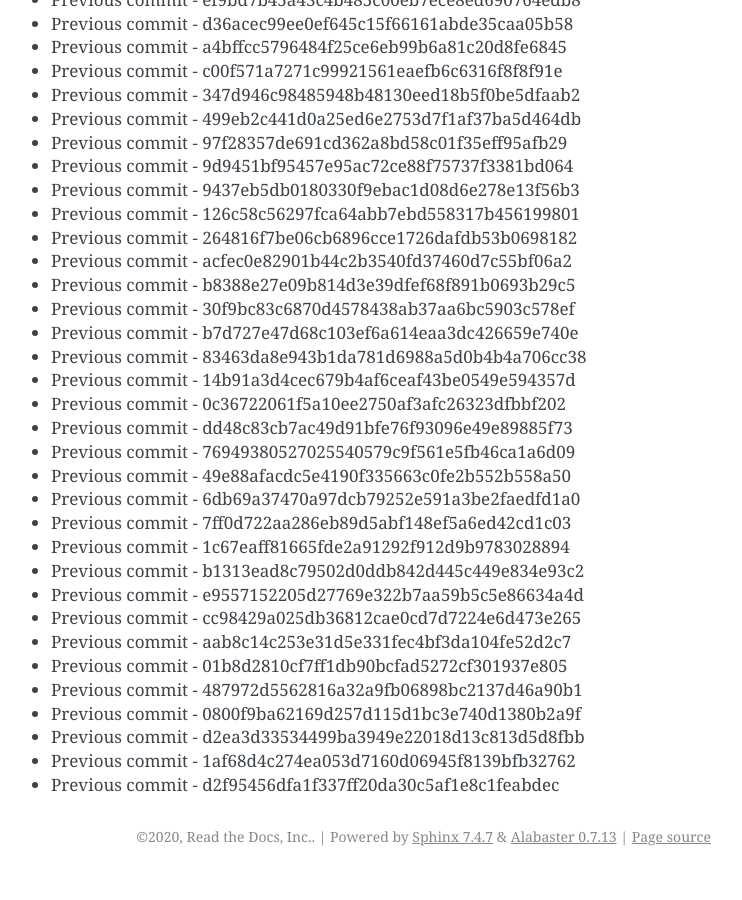
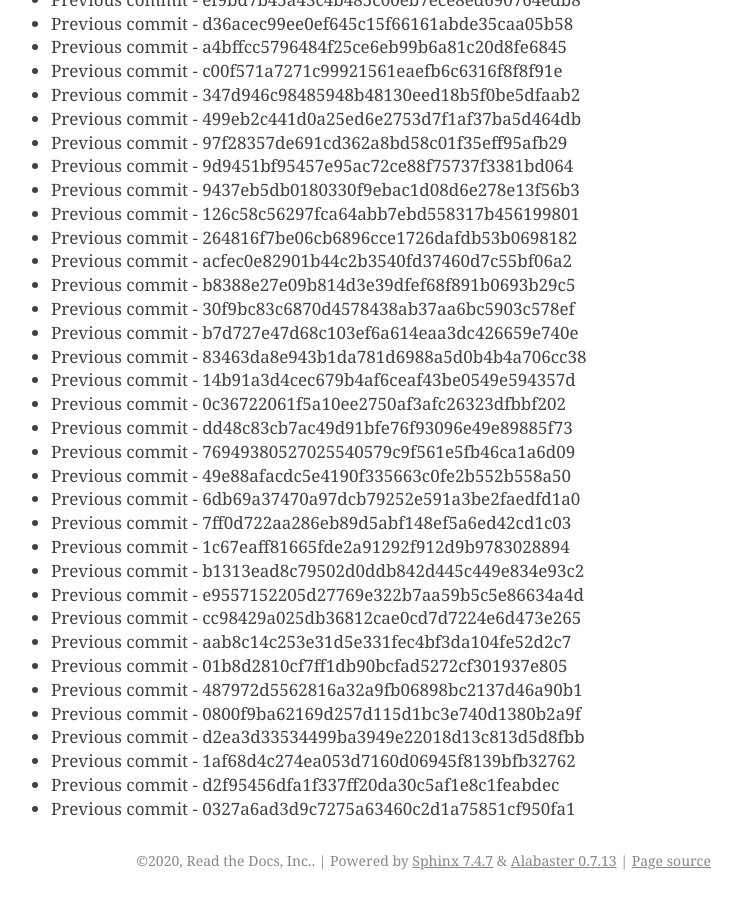
Before and after one commit to readthedocs/rtd-git-stresstest, a Sphinx documentation site: the page built from docs/updates.rst, in a window 1280 px wide and 900 px high, scrolled down 15981 px. Shown: the whole window, without its empty margins (399-1141 px from the left). Built offline with Sphinx 7.4.7, drawn with Linux system fonts in a browser that asks for light colours; before the commit the page ends 16857 px from its top, so only the background shows below that.

Commit message:
Generating commit from previous: 0327a6ad3d9c7275a63460c2d1a75851cf950fa1

```diff
--- a/docs/updates.rst
+++ b/docs/updates.rst
@@ -703,3 +703,4 @@ It can be tested for any performance characteristics.
 * Previous commit - d2ea3d33534499ba3949e22018d13c813d5d8fbb
 * Previous commit - 1af68d4c274ea053d7160d06945f8139bfb32762
 * Previous commit - d2f95456dfa1f337ff20da30c5af1e8c1feabdec
+* Previous commit - 0327a6ad3d9c7275a63460c2d1a75851cf950fa1
```
